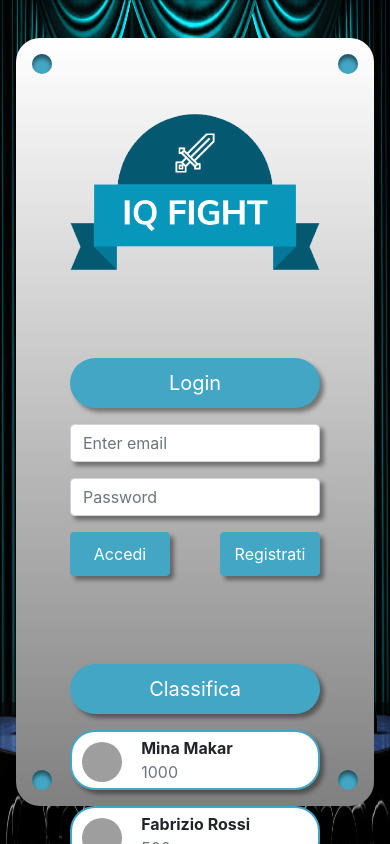
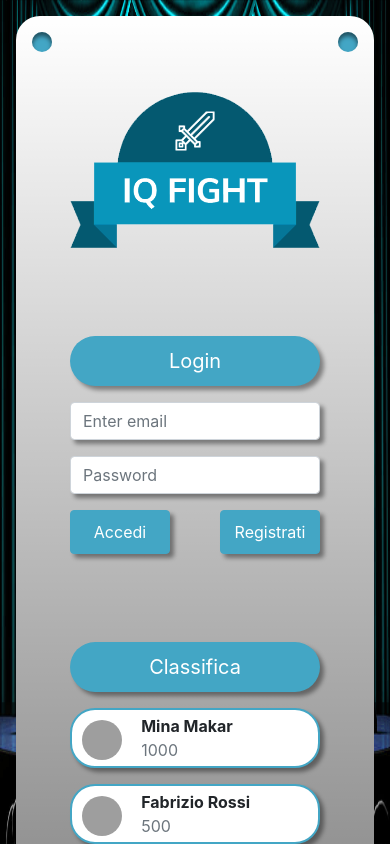
Before and after one commit to MinaMakar97/iqfight, a React (Create React App) app: page / in a window 390 px wide. Shown: the top 844 px of the page. Built offline with nearby package versions, Linux system fonts and the light colour scheme; grey boxes are pictures that could not be loaded.

Commit message:
Corretta la visualizzazione in verticale su telefono

```diff
--- a/src/App.css
+++ b/src/App.css
@@ -6,7 +6,7 @@ html, body, #root {
 
 body {
   background-image: url(img/open-stage-blue.jpg);
-  background-size: 100% 100%;
+  background-size: 100% 100vh;
   background-repeat: no-repeat;
   background-attachment: fixed;
 }
@@ -31,12 +31,18 @@ body {
 @media screen and (max-width: 576px) {
   html, body, #root {
     width: 100%;
-    height: 100%;
-    min-height: 580px; /* <----------ho cambiato questo*/
+    height: auto;
+    min-height: 100vh;
+  }
+
+  #root {
+    display: flex;
+    align-items: center;
+    justify-content: center;
   }
 
   .contenitore-principale {
-    min-height: 560px;
+    max-height: unset;
   }
 }
 
```
